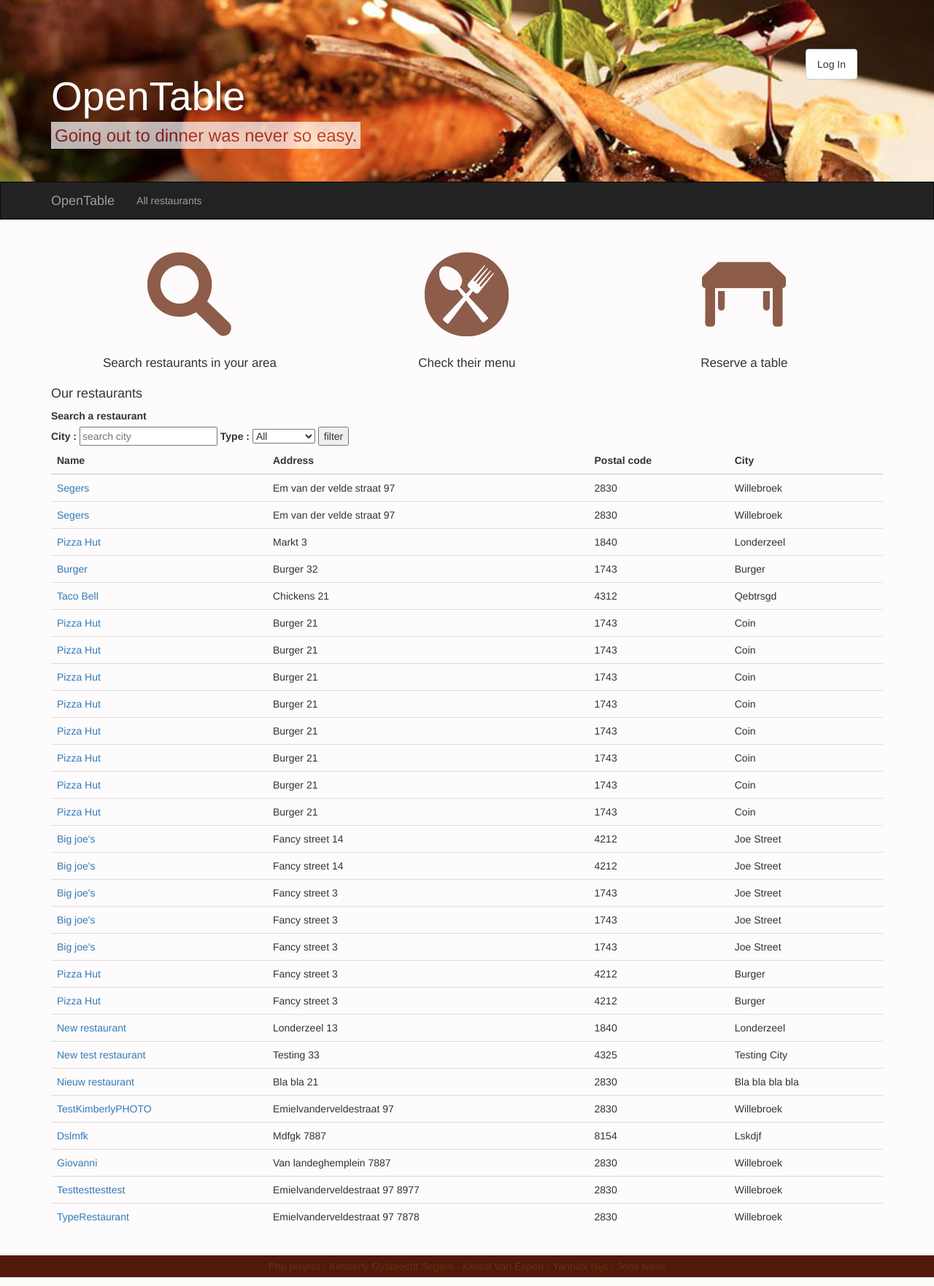
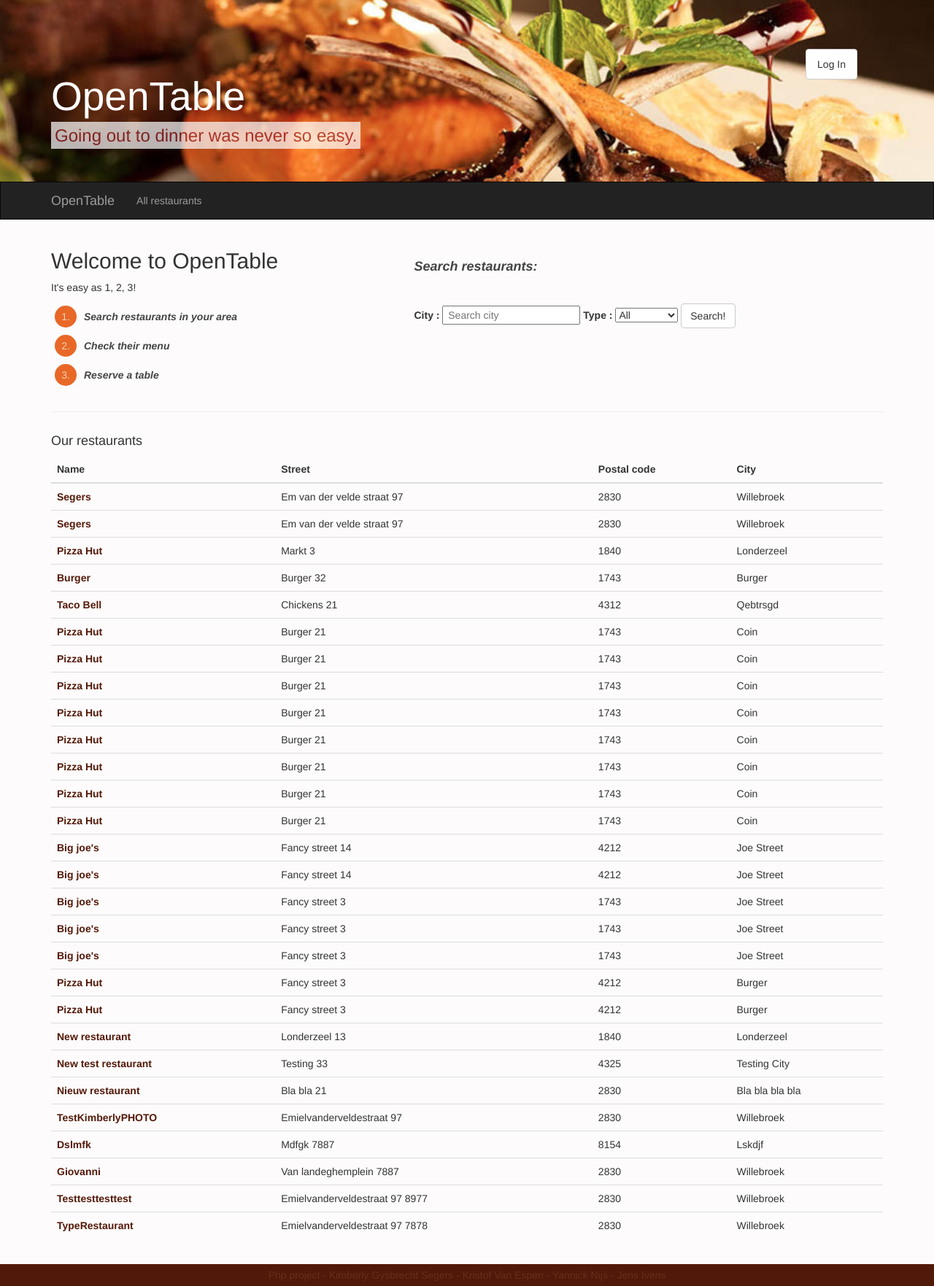
Before and after one commit to yncredible/php1-project, a PHP site: page / in a window 1280 px wide. Shown: the part 21-1784 px from the top of the page at 73% size. Run offline with PHP 8.4, Linux system fonts and the light colour scheme; data comes from the database, SQL or seed files in the repository; some libraries are stand-ins or nearby versions.

Commit message:
styled index page, little tweaks here and there

```diff
--- a/css/style.css
+++ b/css/style.css
@@ -54,30 +54,46 @@ table.table thead tr th
 {
 	font-weight: bold;
 }
-ul.flow
+
+.otFlow
 {
 	width:100%;
-	margin: 25px 0px;
-	min-width: 300px;
 }
-ul.flow li
+
+.otFlow li
 {
-	float:left;
-	width:33.33%;
-	margin: auto;
+	padding:5px;
 }
-ul.flow li img
+
+.otFlow p
 {
-	margin: auto;
-	display: block;
+	display:inline;
+	padding-left:10px;
+	font-weight: bold;
+	font-style: italic;
+	color:#444;
 }
-ul.flow li p
+
+.dropr
 {
+	display:inline-block;
+	border-radius:50%;
+	background:#E86828;
+	color:#F1D2AE;
+	width:30px;
+	height:30px;
 	text-align: center;
-	font-size: 17px;
-	margin-top: 25px;
+	line-height:30px;
+}
 
+#allRestaurantsHome a
+{
+	color:#531909;
+	font-weight: bold;
 }
+
+
+
 
 
 .form-group.col-sm-2 .control-label
@@ -236,3 +252,16 @@ input#reservationEmail
 	margin-top:0;
 	color:#BB3F1D;
 }
+
+#filterResto h4
+{
+	margin:25px 0 40px 0;
+	font-style: italic;
+	font-weight: bold;
+	color:#444;
+}
+
+#filterResto .breathe
+{
+	padding:10px;
+}
--- a/index.php
+++ b/index.php
@@ -114,9 +114,7 @@
 
 	<div class="container">
 
-
-
-	<ul class="flow">
+<!-- 	<ul class="flow">
 		<li>
 			<img src="images/search.png"/>
 			<p>Search restaurants in your area</p>
@@ -129,15 +127,35 @@
 			<img src="images/table.png"/>
 			<p>Reserve a table</p>
 		</li>
-	</ul>
+	</ul> -->
 
 	<div class="row">
-		<div class="col-sm-12">
-			<h4>Our restaurants</h4>
+		<div class="col-sm-5">
+			<h2>Welcome to OpenTable</h2>
+
+			<p>It's easy as 1, 2, 3!</p>
+
+			<ul class="otFlow">
+				<li>
+					<span class="dropr">1. </span><p id="flowSearch">Search restaurants in your area</p>
+				</li>
+				<li>
+					<span class="dropr">2. </span><p id="flowCheck">Check their menu</p>
+				</li>
+				<li>
+					<span class="dropr">3. </span><p id="flowReserve">Reserve a table</p>
+				</li>
+			</ul>
+		</div>
+
+		<div id="filterResto" class="col-sm-7">
+
+			<div class="breathe">
+			<h4>Search restaurants:</h4>
+
 			<form action="#" method="post" role="form" id="search">
-				<label>Search a restaurant</label></br>
 				<label for="search_city">City :</label>
-				<input type="input" name="search_city" id="search_city" placeholder="search city"/>
+				<input type="input" name="search_city" id="search_city" placeholder=" Search city"/>
 				<label for="search_type">Type : </label>
 				<select id="search_type" name="search_type">
 							<option value="all">All</option>
@@ -148,20 +166,23 @@
 							<option value="foodtruck">Foodtruck</option>
 							<option value="snackbar">Snackbar</option>
 				</select>
-				<input type="submit" name="search" id="search" value="filter">
+				<input type="submit" name="search" id="search" value="Search!" class="btn btn-default">
 			</form>
+			</div>
 		</div>
 	</div>
 
+	<hr>
+
 	<div class="row">
 		<div class="col-sm-12">
+			<h4>Our restaurants</h4>
 
-
-			<table class="table">
+			<table id="allRestaurantsHome" class="table">
 				<thead>
 					<tr>
 						<th>Name</th>
-						<th>Address</th>
+						<th>Street</th>
 						<th>Postal code</th>
 						<th>City</th>
 					</tr>
```
